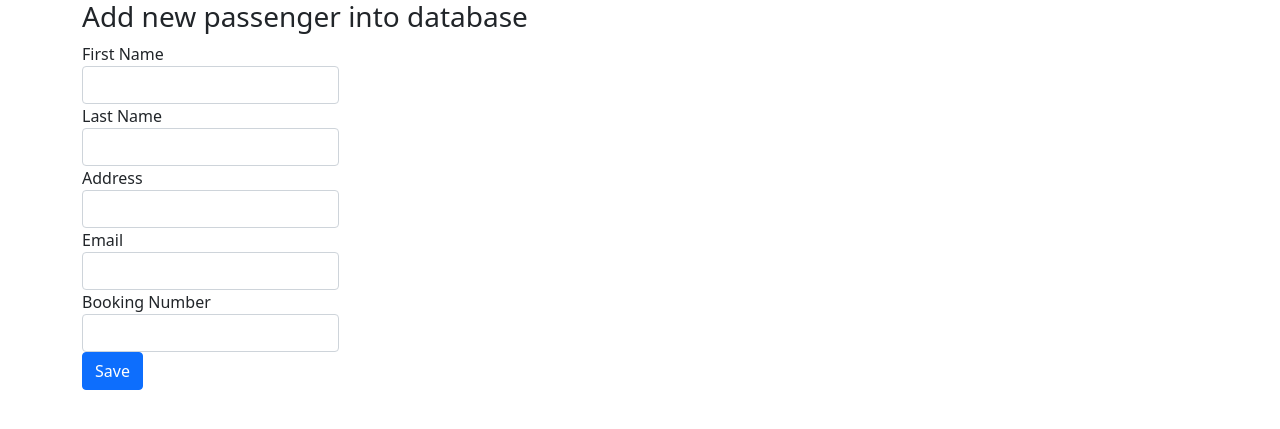
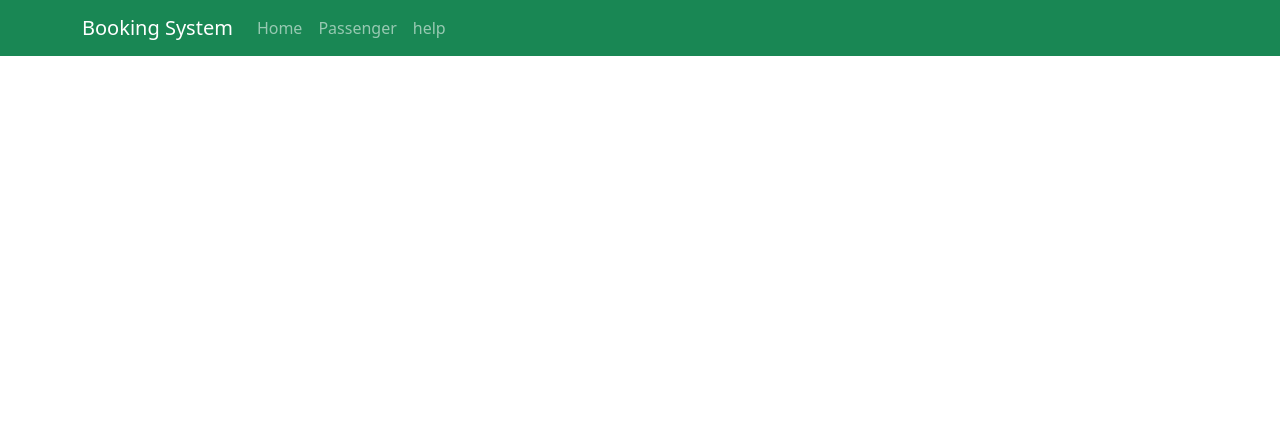
Before and after one commit to xiaohong0409/0409, a PHP site: page / in a window 1280 px wide. Shown: the top 429 px of the page. Run offline with PHP 8.4, Linux system fonts and the light colour scheme; data that the repository does not hold is empty.

Commit message:
Update index.php

```diff
--- a/index.php
+++ b/index.php
@@ -1,3 +1,5 @@
+
+
 <!DOCTYPE html>
 <html lang="en" dir="ltr">
   <head>
@@ -6,48 +8,37 @@
     <meta name="viewport" content="width=device-width, initial-scale=1">
     <link href="https://cdn.jsdelivr.net/npm/bootstrap@5.0.2/dist/css/bootstrap.min.css" rel="stylesheet" integrity="sha384-EVSTQN3/azprG1Anm3QDgpJLIm9Nao0Yz1ztcQTwFspd3yD65VohhpuuCOmLASjC" crossorigin="anonymous">
 <link rel="stylesheet" href="style.css">
-    <title></title>
+
+    <title>Bootstrap</title>
+
   </head>
   <body>
-    <include function.php>
+    <nav class="navbar navbar-expand-lg bg-success navbar-dark">
       <div class="container">
-      <h3>Add new passenger into database</h3>
-      <form action="process.php" method="post">
-        <div class="from-group">
-        <label>First Name</lable>
-        <input type="text" name="fname" class="form-control" value="">
-        <div class="from-group">
-        <lable>Last Name</lable>
-        <input type="text" name="lname" class="form-control" value="">
-        <div class="from-group">
-        <lable>Address</lable>
-        <input type="text" name="address" class="form-control" value="">
-        <div class="from-group">
-        <lable>Email</lable>
-        <input type="tetx" name="email" class="form-control" value="">
-        <div class="from-group">
-        <lable>Booking Number</lable>
-        <input type="text" name="bookingnumber" class="form-control" value="">
-      </div>
-      <div class="from-group">
-        <button type="submit" class="btn btn-primary" name="save">Save</button>
-      </div>
-                </form>
-    </div>
+<a href="#" class="navbar-brand">Booking System</a>
 
-            <?php
-            $conn=mysqli_connect("localhost","root","386465721","booking_system");
-            $query="select * from passenger";
-            $result=mysqli_query($conn,$query);
+<button class="navbar-toggler" type="button" data-bs-toggle="collapse" data-bs-target="#navmenu">
 
-            while($row=mysqli_fetch_array($result)){
-              echo"".$row['fname']." ".$row['lname']." ".$row['address']." ".$row['email']." ".$row['bookingnumber']."<br>";
-            }
-            ?>
-    </table>
-    </div>
+<span class="navbar-toggler-icon"></span>
+</button>
+<div class="collapse navbar-collapse" id="navmenu">
+  <ul class="navbar-nav">
+    <li class="nav-item">
+      <a href="home.php" class="nav-link">Home</a>
+    </li>
+		<li class="nav-item">
+			<a href="passenger.php" class="nav-link">Passenger</a>
+		</li>
+    <li class="nav-item">
+      <a href="help.php" class="nav-link">help</a>
+    </li>
+</div>
+</div>
+    </nav>
+
+</div>
 
 
-
+<script src="https://cdn.jsdelivr.net/npm/bootstrap@5.0.2/dist/js/bootstrap.bundle.min.js" integrity="sha384-MrcW6ZMFYlzcLA8Nl+NtUVF0sA7MsXsP1UyJoMp4YLEuNSfAP+JcXn/tWtIaxVXM" crossorigin="anonymous"></script>
   </body>
 </html>
```
